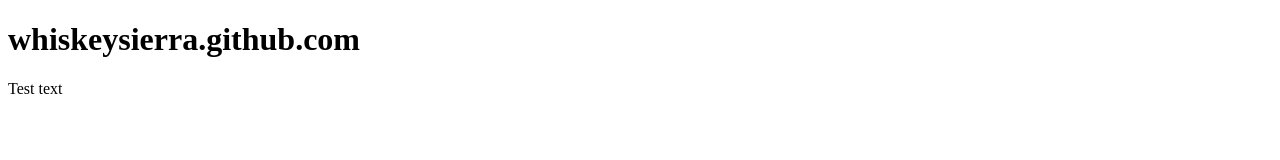
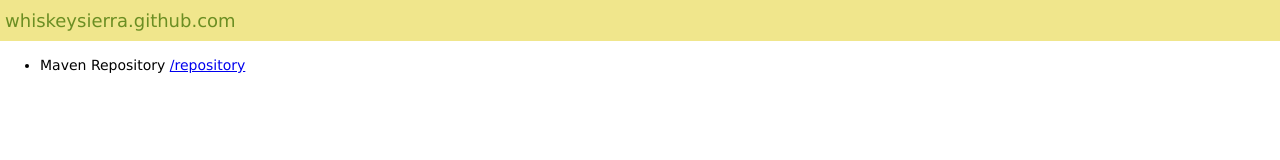
Before and after one commit to whiskeysierra/whiskeysierra.github.com, a plain HTML site: page index.html in a window 1280 px wide. Drawn offline with Linux system fonts and the light colour scheme.

Commit message:
added some styling

```diff
--- a/index.html
+++ b/index.html
@@ -4,9 +4,15 @@
 <html xmlns="http://www.w3.org/1999/xhtml">
   <head>
     <title>whiskeysierra.github.com</title>
+    <link href="style.css" rel="stylesheet" type="text/css" />
   </head>
   <body>
     <h1>whiskeysierra.github.com</h1>
-    <p>Test text</p>
+    <ul>
+      <li>
+        Maven Repository
+        <a href="repository" title="Maven Repository">/repository</a>
+      </li>
+    </ul>
   </body>
 </html>
--- /dev/null
+++ b/style.css
@@ -0,0 +1,21 @@
+html, body {
+    margin: 0;
+    padding: 0;
+}
+
+* {
+    font-family: verdana;
+}
+
+h1 {
+    font-size: 18px;
+    font-weight: normal;
+    color: olivedrab;
+    background-color: khaki;
+    margin: 0;
+    padding: 10px 5px;
+}
+
+ul li, ul li a {
+    font-size: 14px;
+}
```
